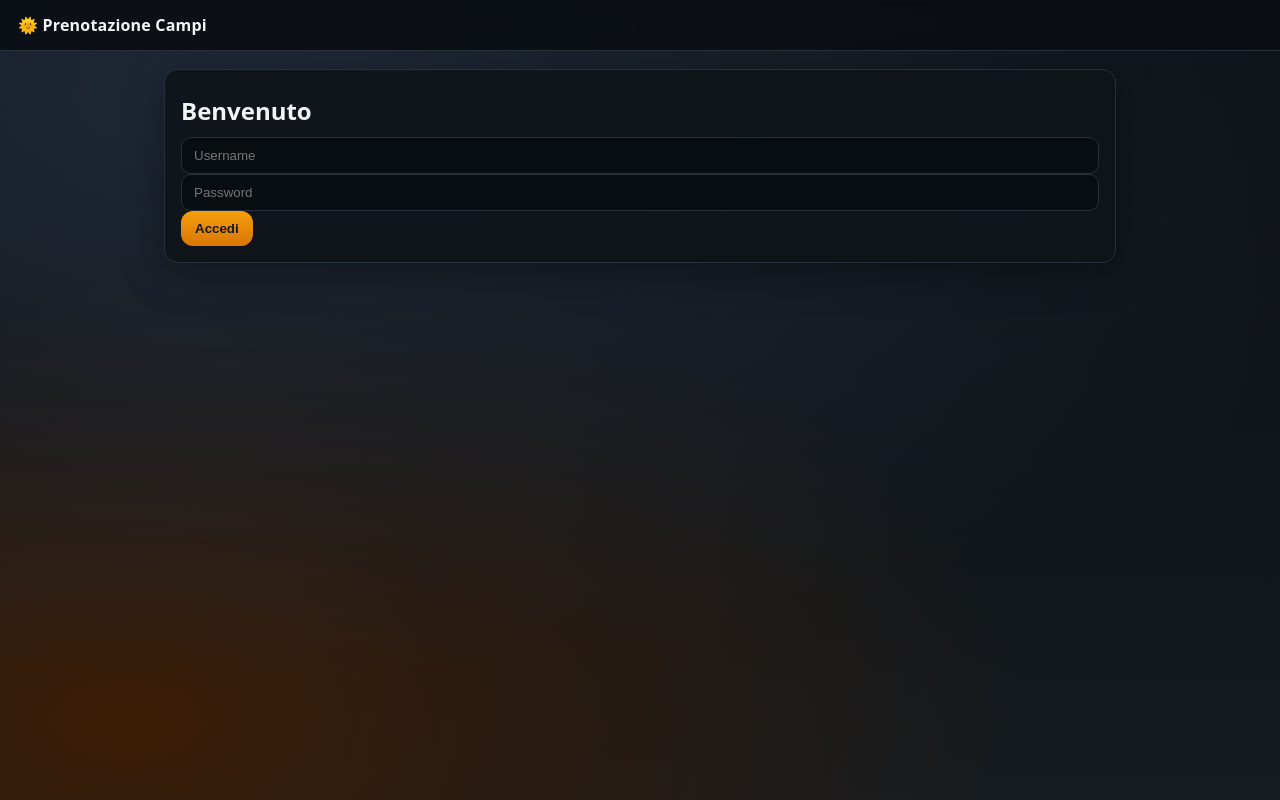
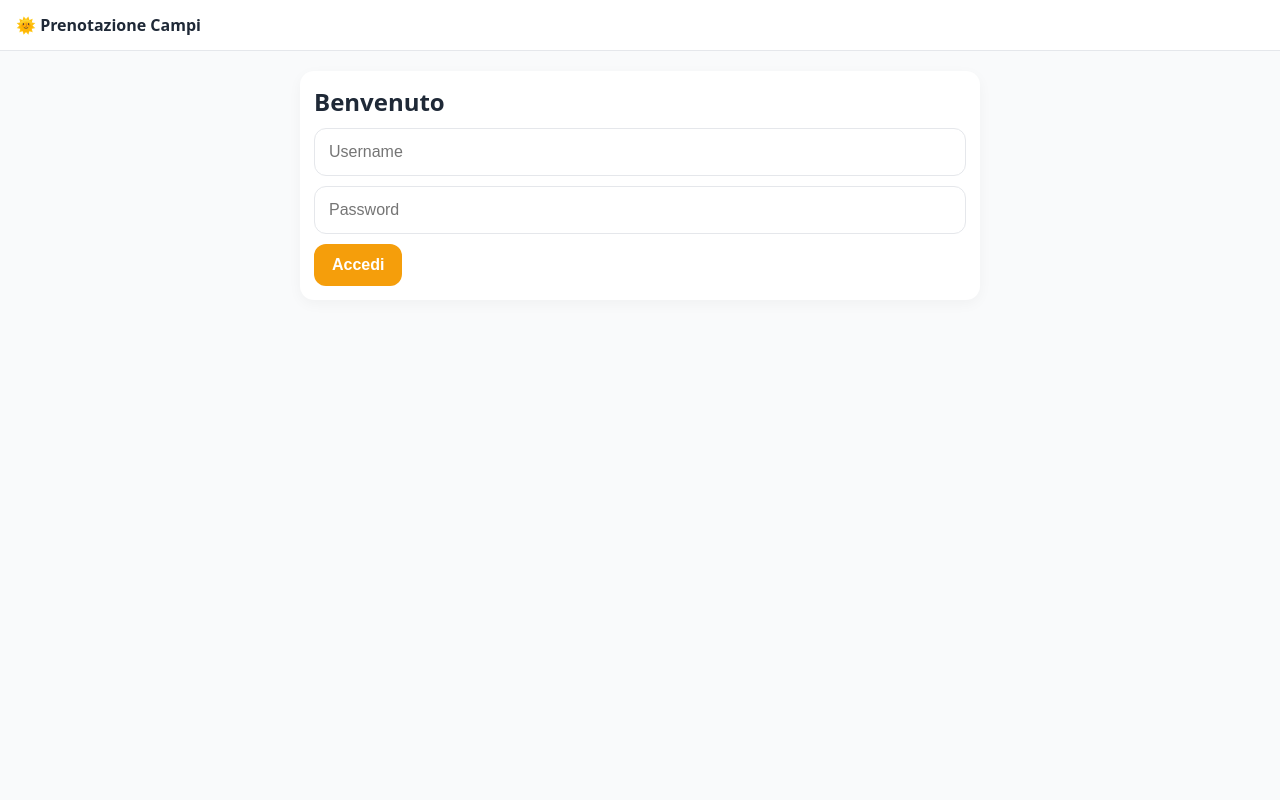
Before and after one commit to isaacbis/tommi38, a plain HTML site: page frontend/index.html in a window 1280 px wide. Drawn offline with Linux system fonts and the light colour scheme; no server answers.

Commit message:
regola prenotazioni attive + ottimizzazione mobile

```diff
--- a/frontend/style.css
+++ b/frontend/style.css
@@ -1,147 +1,147 @@
-:root{
-  --bg1:#0b0f12;
-  --bg2:#151b20;
-  --card:#0f1418;
-  --text:#f3f4f6;
-  --muted:#9ca3af;
-  --accent:#f59e0b;
-  --accent2:#d97706;
-  --border:#26303a;
+:root {
+  --bg: #f9fafb;
+  --card: #ffffff;
+  --primary: #f59e0b;
+  --primary-dark: #d97706;
+  --text: #1f2937;
+  --muted: #6b7280;
+  --border: #e5e7eb;
+  --radius: 14px;
 }
 
-*{ box-sizing:border-box; }
-html,body{ height:100%; }
-body{
-  margin:0;
-  font-family:system-ui,-apple-system,Segoe UI,Roboto,Arial,sans-serif;
-  color:var(--text);
-  background: radial-gradient(1200px 600px at 20% 10%, #1f2937, transparent),
-              radial-gradient(900px 500px at 10% 90%, #3b1d06, transparent),
-              linear-gradient(180deg, var(--bg1), var(--bg2));
+/* RESET MINIMO */
+* {
+  box-sizing: border-box;
+  -webkit-tap-highlight-color: transparent;
 }
 
-a{ color:var(--accent); text-decoration:none; }
-a:hover{ text-decoration:underline; }
-
-.hidden{ display:none !important; }
-
-.topbar{
-  position:sticky; top:0;
-  display:flex; align-items:center; justify-content:space-between;
-  padding:14px 18px;
-  border-bottom:1px solid var(--border);
-  background:rgba(10,14,18,.85);
-  backdrop-filter: blur(8px);
+html, body {
+  margin: 0;
+  padding: 0;
+  font-family: system-ui, -apple-system, BlinkMacSystemFont, "Segoe UI",
+               Roboto, Helvetica, Arial, sans-serif;
+  background: var(--bg);
+  color: var(--text);
 }
 
-.brand{ font-weight:700; letter-spacing:.2px; }
-.wrap{ max-width:980px; margin:18px auto; padding:0 14px; }
-
-.card{
-  background:rgba(15,20,24,.92);
-  border:1px solid var(--border);
-  border-radius:14px;
-  padding:16px;
-  box-shadow: 0 10px 40px rgba(0,0,0,.35);
-  margin-bottom:14px;
+/* HEADER */
+.topbar {
+  position: sticky;
+  top: 0;
+  z-index: 10;
+  background: var(--card);
+  border-bottom: 1px solid var(--border);
+  padding: 14px 16px;
+  display: flex;
+  justify-content: space-between;
+  align-items: center;
 }
 
-h1,h2,h3,h4{ margin:8px 0 10px; }
-.muted{ color:var(--muted); }
-.error{ color:#fecaca; background:rgba(127,29,29,.35); border:1px solid rgba(248,113,113,.35); padding:10px; border-radius:10px; margin-top:10px; }
-
-.footerText{ margin-top:14px; font-size:14px; color:var(--muted); }
-
-.grid2{ display:grid; grid-template-columns:1fr 1fr; gap:10px; }
-.grid3{ display:grid; grid-template-columns:1fr 1fr 1fr; gap:10px; }
-.grid4{ display:grid; grid-template-columns:1fr 1fr 1fr 1fr; gap:10px; }
-
-@media (max-width:760px){
-  .grid2,.grid3,.grid4{ grid-template-columns:1fr; }
+.brand {
+  font-weight: 700;
+  font-size: 16px;
 }
 
-input, select, textarea{
-  width:100%;
-  padding:10px 12px;
-  border-radius:10px;
-  border:1px solid var(--border);
-  background:rgba(8,12,16,.85);
-  color:var(--text);
-  outline:none;
-}
-textarea{ resize:vertical; min-height:90px; }
-
-label{ display:block; margin:6px 0 6px; color:var(--muted); font-size:13px; }
-
-.btn{
-  background: linear-gradient(180deg, var(--accent), var(--accent2));
-  border:0;
-  color:#111827;
-  font-weight:700;
-  padding:10px 14px;
-  border-radius:12px;
-  cursor:pointer;
-}
-.btn:hover{ filter:brightness(1.02); }
-.btn:active{ transform: translateY(1px); }
-
-.btn-ghost{
-  background:transparent;
-  border:1px solid var(--border);
-  color:var(--text);
-  padding:9px 12px;
-  border-radius:12px;
-  cursor:pointer;
-}
-.btn-ghost:hover{ border-color:rgba(245,158,11,.55); }
-
-.row{ display:flex; gap:10px; align-items:center; justify-content:space-between; }
-.right{ justify-content:flex-end; }
-
-.badge{
-  display:inline-flex;
-  padding:6px 10px;
-  border-radius:999px;
-  border:1px solid rgba(245,158,11,.35);
-  color:var(--accent);
-  font-weight:700;
-  font-size:12px;
+/* LAYOUT */
+.wrap {
+  max-width: 720px;
+  margin: 0 auto;
+  padding: 12px;
 }
 
-.sep{ border:0; border-top:1px solid var(--border); margin:14px 0; }
+.card {
+  background: var(--card);
+  border-radius: var(--radius);
+  padding: 14px;
+  margin-bottom: 12px;
+  box-shadow: 0 4px 14px rgba(0,0,0,.04);
+}
 
-.tabs{ display:flex; gap:10px; padding:10px; }
-.tab{
-  flex:1;
-  border:1px solid var(--border);
-  background:rgba(8,12,16,.65);
-  color:var(--text);
-  padding:10px;
-  border-radius:12px;
-  cursor:pointer;
-  font-weight:700;
+/* TESTI */
+h1, h2, h3, h4 {
+  margin: 0 0 10px;
 }
-.tab.active{ border-color:rgba(245,158,11,.6); color:var(--accent); }
 
-.subtabs{ display:flex; gap:10px; margin-bottom:10px; flex-wrap:wrap; }
-.subtab{
-  border:1px solid var(--border);
-  background:rgba(8,12,16,.65);
-  color:var(--text);
-  padding:8px 12px;
-  border-radius:12px;
-  cursor:pointer;
-  font-weight:700;
+.muted {
+  color: var(--muted);
+  font-size: 14px;
 }
-.subtab.active{ border-color:rgba(245,158,11,.6); color:var(--accent); }
 
-.list{ display:flex; flex-direction:column; gap:10px; margin-top:10px; }
-.item{
-  border:1px solid var(--border);
-  border-radius:12px;
-  padding:10px;
-  background:rgba(8,12,16,.55);
+/* INPUT */
+input, select, textarea {
+  width: 100%;
+  padding: 14px;
+  border-radius: 12px;
+  border: 1px solid var(--border);
+  font-size: 16px; /* evita zoom iOS */
+  margin-bottom: 10px;
+  background: #fff;
 }
-.item .top{ display:flex; justify-content:space-between; gap:10px; align-items:center; }
-.item .small{ color:var(--muted); font-size:13px; margin-top:6px; }
-.item .actions{ display:flex; gap:8px; flex-wrap:wrap; justify-content:flex-end; }
+
+/* BOTTONI */
+button {
+  width: 100%;
+  padding: 14px;
+  border-radius: 12px;
+  border: none;
+  font-size: 16px;
+  font-weight: 600;
+  cursor: pointer;
+}
+
+.btn {
+  background: var(--primary);
+  color: #fff;
+}
+
+.btn:active {
+  transform: scale(0.98);
+}
+
+.btn-ghost {
+  background: transparent;
+  color: var(--primary-dark);
+  border: 1px solid var(--border);
+  margin-top: 8px;
+}
+
+/* LISTE */
+.list {
+  display: flex;
+  flex-direction: column;
+  gap: 10px;
+}
+
+.item {
+  padding: 12px;
+  border-radius: 12px;
+  background: #f3f4f6;
+  display: flex;
+  flex-direction: column;
+  gap: 6px;
+}
+
+/* NASCONDI */
+.hidden {
+  display: none !important;
+}
+
+/* ADMIN MENU */
+#adminMenu button {
+  margin-bottom: 8px;
+}
+
+/* DESKTOP */
+@media (min-width: 768px) {
+  .wrap {
+    padding: 20px;
+  }
+
+  button {
+    width: auto;
+  }
+
+  .btn, .btn-ghost {
+    padding: 12px 18px;
+  }
+}
```
